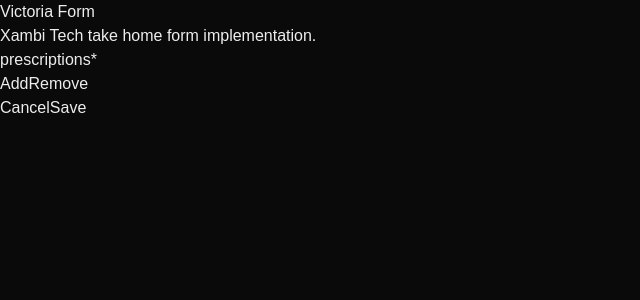
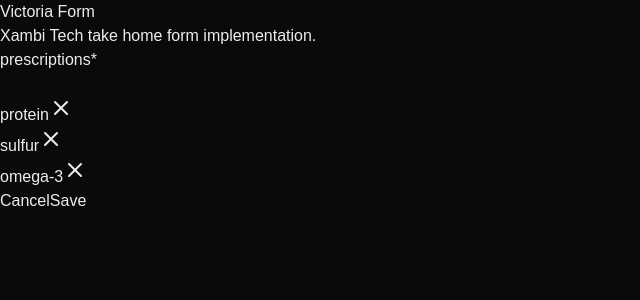
Before and after one commit to vkastanenka/Xambi-Tech-EditForm-Take-Home, a Next.js app: page / in a window 1280 px wide. Shown: the top 300 px of the page, without its empty margins (0-640 px from the left). Built offline with nearby package versions, Linux system fonts and the light colour scheme.

Commit message:
form in working order

```diff
--- a/src/components/edit-form.tsx
+++ b/src/components/edit-form.tsx
@@ -1,8 +1,11 @@
 'use client'
+
+// components
+import { X } from 'lucide-react'
 
 // utils
 import { classNames } from '@/lib/utils'
-import { useState, useEffect } from 'react'
+import { useState, useEffect, useRef } from 'react'
 import { validateValue } from '@/validation'
 // import toast from 'react-hot-toast'
 
@@ -434,91 +437,16 @@
                   )
                 } else if (editEntry.type == EditEntryEnum.TextList) {
                   return (
-                    <div key={editEntry.attribute} className="col-span-6">
-                      <div className="relative py-5">
-                        <div
-                          className="absolute inset-0 flex items-center"
-                          aria-hidden="true"
-                        >
-                          <div className="w-full border-t border-gray-300" />
-                        </div>
-                      </div>
-                      <div className="col-span-6 pb-2">
-                        <h3 className="text-lg font-medium leading-6 text-gray-900">
-                          {editEntry.attributeName + requiredMark}
-                        </h3>
-                      </div>
-                      {Array.from(Array(listFieldSize[index]).keys()).map(
-                        (i) => {
-                          const defaultStringArrValue =
-                            entity &&
-                            ((entity as EntityObj)[
-                              editEntry.attribute
-                            ] as string[]) &&
-                            (
-                              (entity as EntityObj)[
-                                editEntry.attribute
-                              ] as string[]
-                            )[i]
-                              ? (
-                                  (entity as EntityObj)[
-                                    editEntry.attribute
-                                  ] as string[]
-                                )[i]
-                              : ''
-
-                          return (
-                            <div key={i} className="my-2">
-                              <input
-                                id={
-                                  editEntry.attribute +
-                                  '_listfieldsingleidx_' +
-                                  i
-                                }
-                                name={
-                                  editEntry.attribute +
-                                  '_listfieldsingleidx_' +
-                                  i
-                                }
-                                type="text"
-                                defaultValue={defaultStringArrValue}
-                                className="block w-full rounded-md border-gray-300 shadow-sm focus:border-indigo-500 focus:ring-indigo-500 sm:text-sm"
-                              />
-                            </div>
-                          )
-                        }
-                      )}
-                      <div className="flex">
-                        <button
-                          type="button"
-                          className="rounded-md border border-gray-300 bg-white py-2 px-4 text-sm font-medium text-gray-700 shadow-sm hover:bg-gray-50 focus:outline-none focus:ring-2 focus:ring-indigo-500 focus:ring-offset-2"
-                          onClick={() => {
-                            const newListFieldSize = [...listFieldSize]
-                            newListFieldSize[index] = Math.min(
-                              10,
-                              newListFieldSize[index] + 1
-                            )
-                            setListFieldSize(newListFieldSize)
-                          }}
-                        >
-                          Add
-                        </button>
-                        <button
-                          type="button"
-                          className="ml-3 rounded-md border border-gray-300 bg-white py-2 px-4 text-sm font-medium text-gray-700 shadow-sm hover:bg-gray-50 focus:outline-none focus:ring-2 focus:ring-indigo-500 focus:ring-offset-2"
-                          onClick={() => {
-                            const newListFieldSize = [...listFieldSize]
-                            newListFieldSize[index] = Math.max(
-                              1,
-                              newListFieldSize[index] - 1
-                            )
-                            setListFieldSize(newListFieldSize)
-                          }}
-                        >
-                          Remove
-                        </button>
-                      </div>
-                    </div>
+                    <PillList
+                      key={editEntry.attribute}
+                      editEntry={editEntry}
+                      requiredMark={requiredMark}
+                      listFieldSize={listFieldSize}
+                      index={index}
+                      entity={entity}
+                      setListFieldSize={setListFieldSize}
+                      setEntity={setEntity}
+                    />
                   )
                 } else if (editEntry.type == EditEntryEnum.DoubleTextList) {
                   return (
@@ -970,3 +898,195 @@
     </div>
   )
 }
+
+interface PillList {
+  editEntry: EditEntryType
+  requiredMark: string
+  listFieldSize: number[]
+  index: number
+  setListFieldSize: React.Dispatch<React.SetStateAction<number[]>>
+  entity: unknown
+  setEntity: React.Dispatch<unknown>
+}
+
+const PillList: React.FC<PillList> = ({
+  editEntry,
+  requiredMark,
+  listFieldSize,
+  index,
+  setListFieldSize,
+  entity,
+  setEntity,
+}) => {
+  return (
+    <div key={editEntry.attribute} className="col-span-6">
+      <div className="relative py-5">
+        <div className="absolute inset-0 flex items-center" aria-hidden="true">
+          <div className="w-full border-t border-gray-300" />
+        </div>
+      </div>
+      <div className="col-span-6 pb-2">
+        <h3 className="text-lg font-medium leading-6 text-gray-900">
+          {editEntry.attributeName + requiredMark}
+        </h3>
+      </div>
+      <div className="p-1 flex items-center flex-wrap gap-2 relative min-h-[42px]">
+        <button
+          className="absolute top-0 left-0 w-full h-full transition-colors border-[1px] rounded-md hover:border-blue-500 focus:border-blue-500"
+          onClick={(e) => {
+            e.preventDefault()
+            const newListFieldSize = [...listFieldSize]
+            newListFieldSize[index] = Math.min(10, newListFieldSize[index] + 1)
+            setListFieldSize(newListFieldSize)
+          }}
+        ></button>
+
+        {Array.from(Array(listFieldSize[index]).keys()).map((i) => {
+          const defaultValue =
+            (entity as EntityObj) &&
+            ((entity as EntityObj)[editEntry.attribute] as string[]) &&
+            ((entity as EntityObj)[editEntry.attribute] as string[])[i]
+              ? ((entity as EntityObj)[editEntry.attribute] as string[])[i]
+              : ''
+
+          return (
+            <PillListInput
+              key={i}
+              editEntry={editEntry}
+              i={i}
+              index={index}
+              listFieldSize={listFieldSize}
+              defaultValue={defaultValue}
+              setListFieldSize={setListFieldSize}
+              entity={entity}
+              setEntity={setEntity}
+            />
+          )
+        })}
+      </div>
+    </div>
+  )
+}
+
+interface PillListInput {
+  editEntry: EditEntryType
+  index: number
+  i: number
+  listFieldSize: number[]
+  defaultValue: string
+  setListFieldSize: React.Dispatch<React.SetStateAction<number[]>>
+  entity: unknown
+  setEntity: React.Dispatch<unknown>
+}
+
+const PillListInput: React.FC<PillListInput> = ({
+  editEntry,
+  index,
+  i,
+  listFieldSize,
+  defaultValue,
+  setListFieldSize,
+  entity,
+  setEntity,
+}) => {
+  const typedEntity = entity as EntityObj
+  const typedEntityAttribute = (entity as EntityObj)[
+    editEntry.attribute
+  ] as string[]
+
+  const spanEl = useRef<HTMLSpanElement>(null)
+  const inputEl = useRef<HTMLInputElement>(null)
+  const [isEditing, setIsEditing] = useState<boolean>(!defaultValue)
+
+  useEffect(() => {
+    const inputElCurrent = inputEl.current
+
+    const inputElCallback = (event: Event) => {
+      const el = event.target as HTMLInputElement
+      if (spanEl.current) {
+        spanEl.current.innerHTML = el.value
+        el.style.width = spanEl.current.offsetWidth + 'px'
+      }
+    }
+
+    if (inputElCurrent && spanEl.current) {
+      inputElCurrent.focus()
+      inputElCurrent.style.width = spanEl.current.offsetWidth + 'px'
+      inputElCurrent.addEventListener('input', inputElCallback)
+    }
+
+    return () => inputElCurrent?.removeEventListener('input', inputElCallback)
+  }, [isEditing])
+
+  if (!isEditing) {
+    return (
+      <div
+        key={i}
+        className="transition-colors p-1 border-[1px] rounded-md flex gap-1 items-center relative z-20 bg-white"
+      >
+        <button
+          className="text-blue-700 hover:bg-slate-100 focus:bg-slate-100"
+          onClick={(e) => {
+            e.preventDefault()
+            setIsEditing(true)
+          }}
+        >
+          {typedEntityAttribute[i]}
+        </button>
+        <button
+          className="text-slate-500 hover:text-blue-700 focus:text-blue-700"
+          onClick={(e) => {
+            e.preventDefault()
+            typedEntityAttribute.splice(i, 1)
+            const newListFieldSize = [...listFieldSize]
+            newListFieldSize[index] = Math.max(0, newListFieldSize[index] - 1)
+            setListFieldSize(newListFieldSize)
+            setEntity(typedEntity)
+          }}
+        >
+          <X className="w-4 h-4" />
+        </button>
+      </div>
+    )
+  }
+
+  return (
+    <div key={i} className="p-1 border-[1px] rounded-md relative z-20 bg-white">
+      <input
+        ref={inputEl}
+        id={editEntry.attribute + '_listfieldsingleidx_' + i}
+        name={editEntry.attribute + '_listfieldsingleidx_' + i}
+        type="text"
+        className="w-2 rounded-sm border-gray-300 focus:border-indigo-500 focus:ring-indigo-500 bg-transparent"
+        defaultValue={typedEntityAttribute[i]}
+        onBlur={(e) => {
+          e.preventDefault()
+
+          // No input, remove from entity attribute
+          if (!e.target.value) {
+            const newListFieldSize = [...listFieldSize]
+            newListFieldSize[index] = Math.max(1, newListFieldSize[index] - 1)
+            setListFieldSize(newListFieldSize)
+            return
+          }
+
+          if (typedEntityAttribute[i]) {
+            typedEntityAttribute.splice(i, 1, e.target.value)
+          } else {
+            typedEntityAttribute.push(e.target.value)
+          }
+
+          setEntity(typedEntity)
+          setIsEditing(false)
+          return
+        }}
+      />
+      <span
+        ref={spanEl}
+        className="absolute -left-[9999px] inline-block min-w-2"
+      >
+        {typedEntityAttribute[i]}
+      </span>
+    </div>
+  )
+}
--- a/src/components/edit-patient-form.tsx
+++ b/src/components/edit-patient-form.tsx
@@ -25,6 +25,7 @@
   id: '1234-5678',
   name: 'Susan Person',
   age: '37',
+  prescriptions: ['protein', 'sulfur', 'omega-3']
 }
 
 const onSubmitSuccess = (entity: EntityObj) => {
```
Also changed, not shown: package.json (+6 -5 lines), 1 other file (tests, documents, lock files or other folders).
